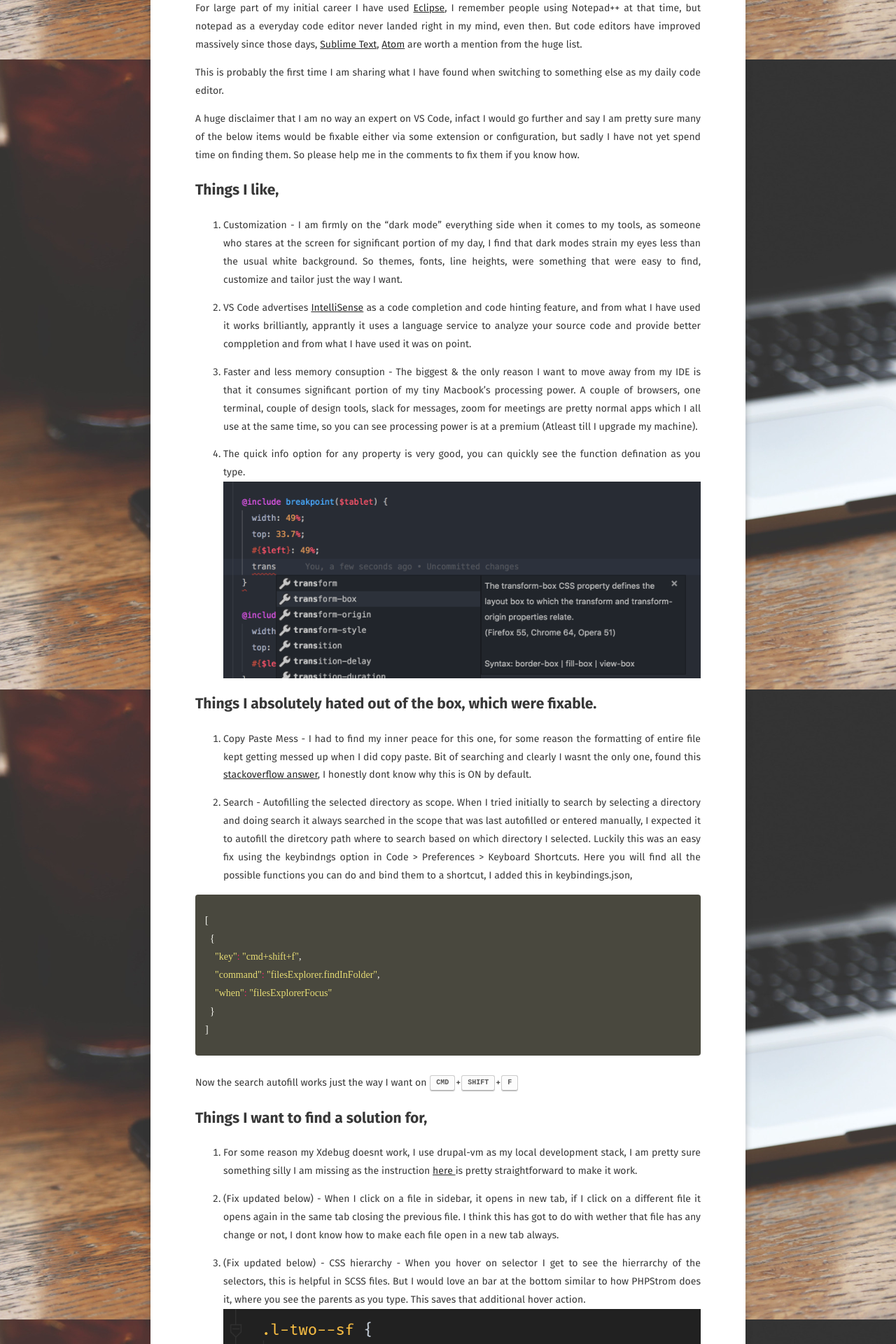
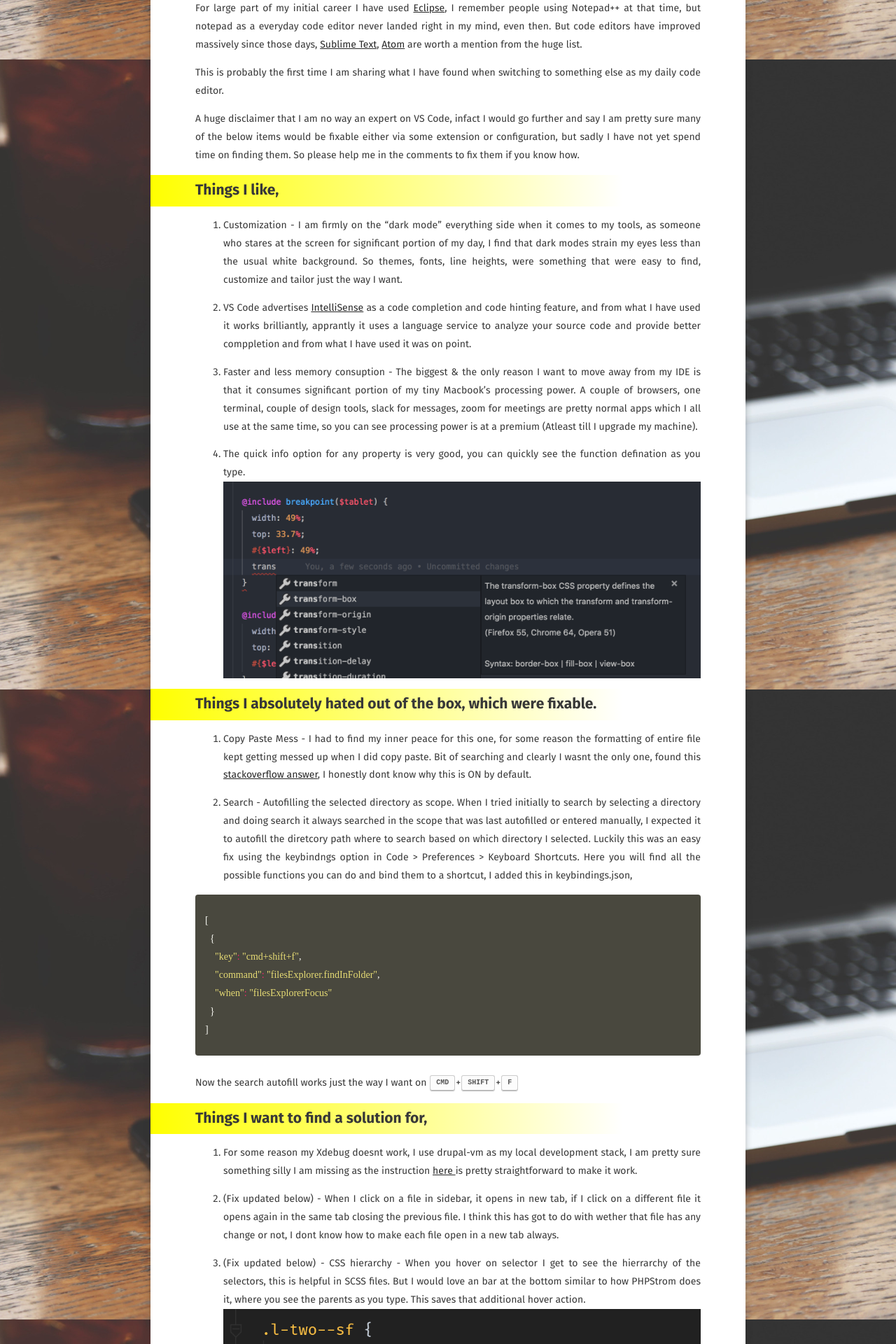
Before and after one commit to swarad07/swarad07.moon, a Jekyll site: the page built from _posts/2018-10-07-Trying-VSCode-for-a-full-day.md, in a window 1280 px wide. Shown: the part 815-2735 px from the top of the page at 70% size. Built offline with Jekyll 4.4.1, drawn with Linux system fonts in a browser that asks for light colours; some web fonts are replaced; comment, search, counter and statistics services are not loaded.

Commit message:
Adding styles for titles.

```diff
--- a/_layouts/post.html
+++ b/_layouts/post.html
@@ -9,7 +9,7 @@ layout: compress
 <head>
     {% include head.html %}
 </head>
-<body>
+<body class="post">
     {% include nav.html %}
     <!-- Header -->
     <header class="header" role="banner">
--- a/_sass/custom.scss
+++ b/_sass/custom.scss
@@ -1,18 +1,18 @@
 @mixin titleHighlight() {
   content: '';
   background: yellow;
+  background: linear-gradient(to right, yellow 0%,#ffffff 89%);
   min-width: 105%;
   height: 114%;
   position: absolute;
   z-index: -1;
   top: -2px;
   bottom: -2px;
-  left: -5px;
-  transform: skewX(-24deg);
-  box-shadow: 2px 2px 4px 1px #ccc;
+  left: -64px;
   display: inline;
 }
 
+// Post listing.
 body.post-list {
   a.post-title {
     position: relative;
@@ -23,3 +23,14 @@ body.post-list {
     }
   }
 }
+
+// Post detail.
+body.post {
+  h2 {
+    position: relative;
+
+    &::before {
+      @include titleHighlight;
+    }
+  }
+}
```
